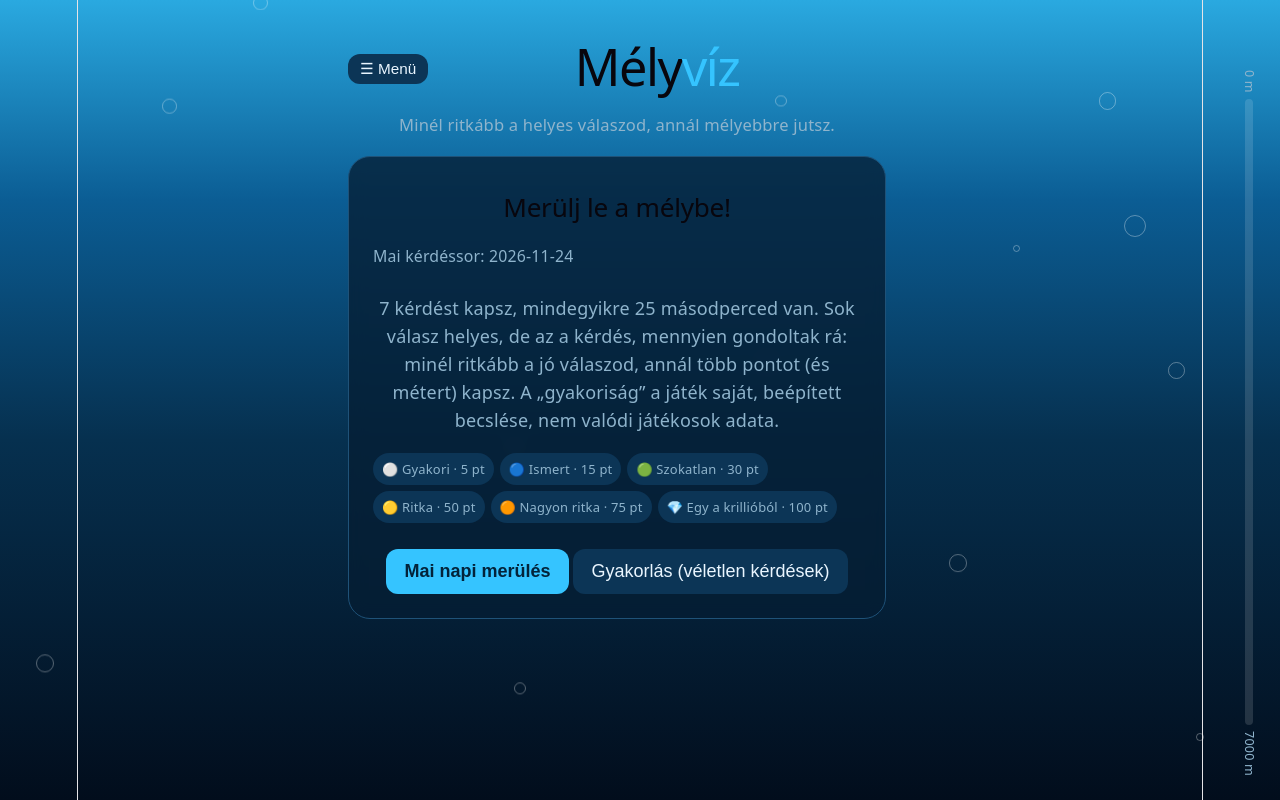
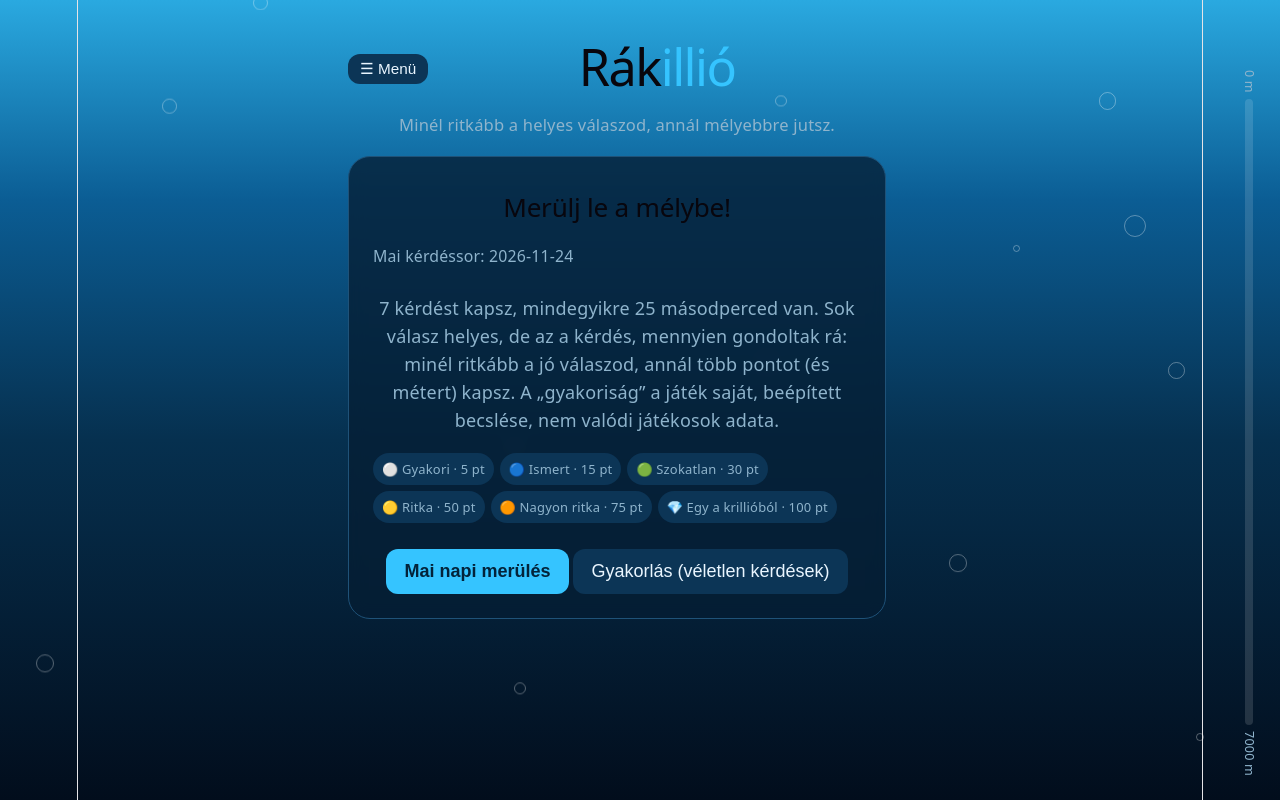
Before and after one commit to jakabtomi/ciposcirke_projekt, a React (Vite) app: page / in a window 1280 px wide. Built offline with nearby package versions, Linux system fonts and the light colour scheme.

Commit message:
feat: update game terminology for consistency with branding

```diff
--- a/melyviz.html
+++ b/melyviz.html
@@ -310,12 +310,12 @@ th{color:var(--muted);font-weight:500;font-size:.75rem}
 
   function end() {
     var total = rounds.reduce(function (s, r) { return s + r.pts; }, 0);
-    var verdict = depth >= 5000 ? "Mélytengeri legenda! 🐙" : depth >= 3000 ? "Remek merülés, a sötétségig jutottál. 🔦" : depth >= 1500 ? "Szép munka, a kék zónát elérted. 🐠" : "Még a felszín közelében jársz, próbáld ritkább válaszokkal! 🌊";
+    var verdict = depth >= 5000 ? "Rákillió legenda! 🐙" : depth >= 3000 ? "Remek merülés, a sötétségig jutottál. 🔦" : depth >= 1500 ? "Szép munka, a kék zónát elérted. 🐠" : "Még a felszín közelében jársz, próbáld ritkább válaszokkal! 🌊";
     var rows = rounds.map(function (r) {
       return "<tr><td>" + (r.hit ? r.tier.ico : "🫧") + "</td><td>" + (r.hit ? r.hit[0] : (r.text ? "—" : "kihagyva")) + "</td><td>" + (r.hit ? r.tier.name : "") + "</td><td>" + r.pts + "</td><td>" + rarest(r.q) + "</td></tr>";
     }).join("");
     var perfHtml = report(total);
-    var share = "Mélyvíz 🌊 " + (practice ? "gyakorlás" : dayKey) + " · " + depth.toLocaleString("hu-HU") + " m\n" + rounds.map(function (r) { return r.hit ? r.tier.ico : "🫧"; }).join("");
+    var share = "Rákillió 🌊 " + (practice ? "gyakorlás" : dayKey) + " · " + depth.toLocaleString("hu-HU") + " m\n" + rounds.map(function (r) { return r.hit ? r.tier.ico : "🫧"; }).join("");
     card.innerHTML = '<div class="center"><div class="meta" style="justify-content:center">' + (practice ? "Gyakorlás" : "Mai merülés · " + dayKey) + ' · vége</div><div class="score big">' + total + '</div><div class="pts">PONT · ' + depth.toLocaleString("hu-HU") + ' m mélység</div><p style="color:var(--muted)">' + verdict + '</p></div>' + perfHtml + '<table><tr><th></th><th>Válaszod</th><th>Szint</th><th>Pont</th><th>Ritka példa</th></tr>' + rows + '</table><div class="row"><button class="btn" id="again">Vissza a menübe</button><button class="btn ghost" id="share">Eredmény másolása</button></div><div class="hint" id="msg"></div>';
     if (!practice) putSaved({ depth: depth, emoji: rounds.map(function (r) { return r.hit ? r.tier.ico : "🫧"; }).join("") });
     document.getElementById("again").onclick = start;
--- a/src/App.tsx
+++ b/src/App.tsx
@@ -430,7 +430,7 @@ export default function App() {
   const last = round >= order.length - 1;
   const verdict =
     depth >= 5000 ? "Mélytengeri legenda! 🐙" : depth >= 3000 ? "Remek merülés, a sötétségig jutottál. 🔦" : depth >= 1500 ? "Szép munka, a kék zónát elérted. 🐠" : "Még a felszín közelében jársz, próbáld ritkább válaszokkal! 🌊";
-  const share = `Mélyvíz 🌊 ${practice ? "gyakorlás" : dayKey()} · ${depth.toLocaleString("hu-HU")} m\n${rounds.map((r) => r.tier?.ico ?? "🫧").join("")}`;
+  const share = `Rákillió 🌊 ${practice ? "gyakorlás" : dayKey()} · ${depth.toLocaleString("hu-HU")} m\n${rounds.map((r) => r.tier?.ico ?? "🫧").join("")}`;
 
   return (
     <div style={{ "--d": String(Math.min(1, shown / MAXD)) } as CSSProperties}>
@@ -449,7 +449,7 @@ export default function App() {
       <div className="wrap">
         <header>
           <button className="btn ghost" style={{ float: "left", padding: "6px 12px", fontSize: ".85rem" }} onClick={goMenu}>☰ Menü</button>
-          <h1>Mély<em>víz</em></h1>
+          <h1>Rák<em>illió</em></h1>
           <p>Minél ritkább a helyes válaszod, annál mélyebbre jutsz.</p>
         </header>
 
```
